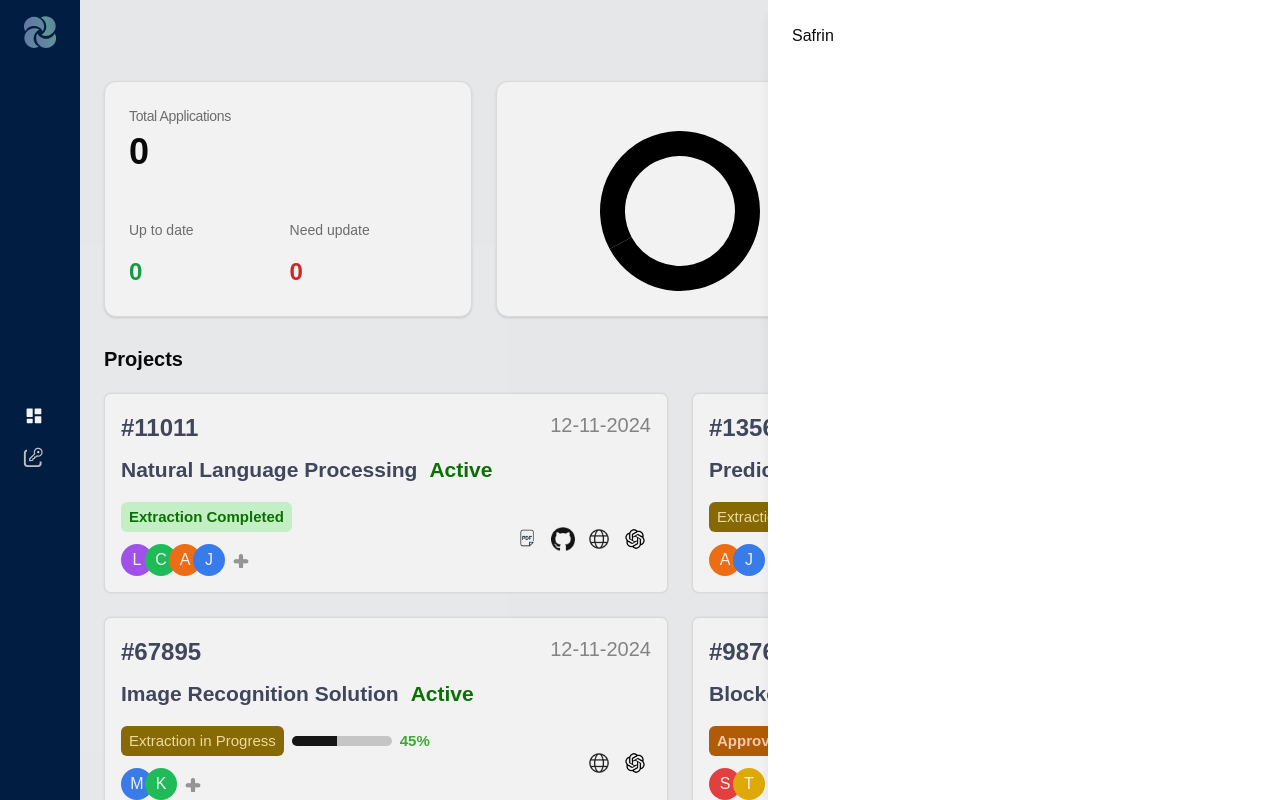
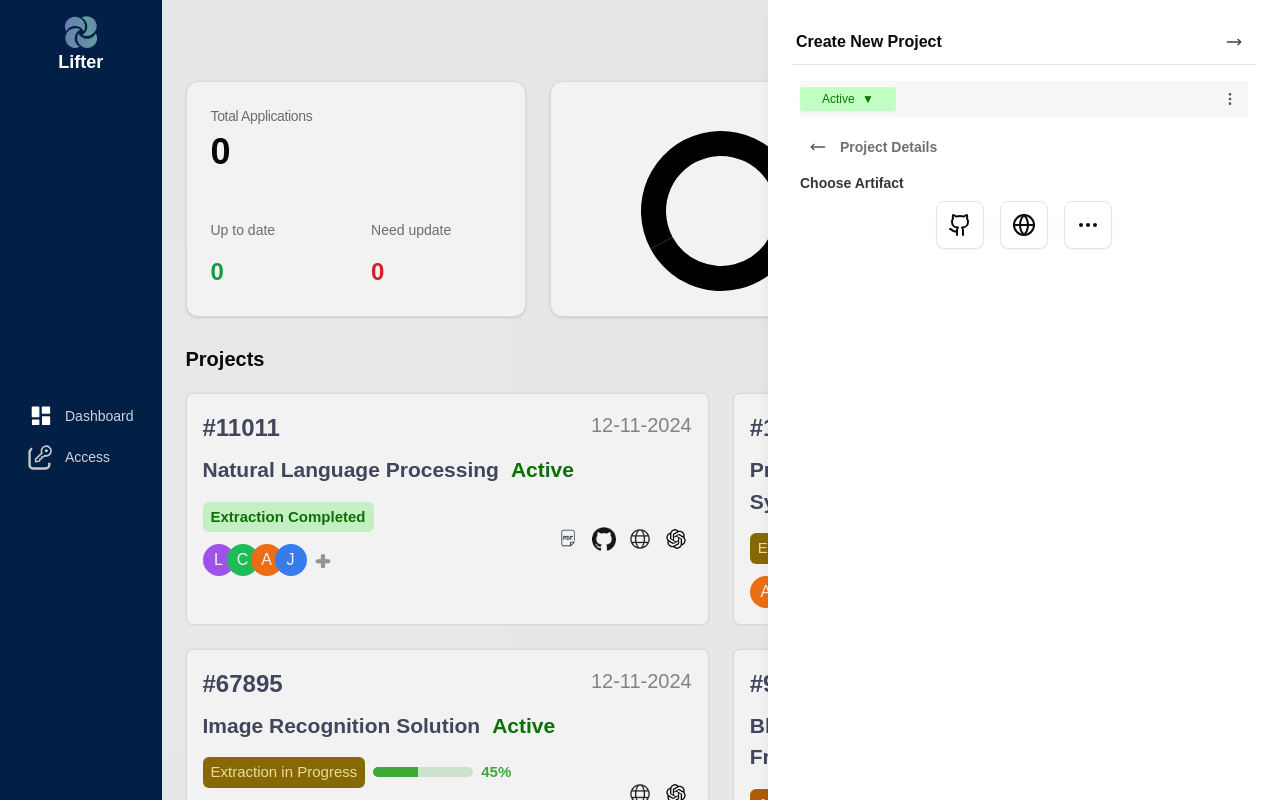
Before and after one commit to IndiumSoftware-AppEngineering/lifterAcceleratorUI, a Next.js app: page /dashboard in a window 1280 px wide. Both pictures are taken after a click on the button "New Project". Built offline with nearby package versions, Linux system fonts and the light colour scheme.

Commit message:
Document Ingestion Module(Git-Ingestion)

```diff
--- /dev/null
+++ b/src/app/dashboard/components/document-management/drawerContent.tsx
@@ -0,0 +1,269 @@
+"use client";
+import React, { useState, useRef, useEffect } from "react";
+import { Button } from "@/components/ui/button";
+import {
+  Globe,
+  Github,
+  Ellipsis,
+  MoveRight,
+  EllipsisVertical,
+  MoveLeft,
+  CheckCircle,
+} from "lucide-react";
+
+interface ArtifactOption {
+  id: string;
+  Icon: React.ElementType;
+  label: string;
+  dropdownOptions?: string[];
+}
+
+interface DropdownOption {
+  id: string;
+  label: string;
+  fields: string[];
+}
+
+export function DrawerContent() {
+  const [status, setStatus] = useState<"Active" | "Inactive">("Active");
+  const [selectedIcon, setSelectedIcon] = useState<string | null>(null);
+  const [dropdownVisible, setDropdownVisible] = useState(false);
+  const [selectedOption, setSelectedOption] = useState<string | null>(null); // To track which option the user selected
+  const dropdownRef = useRef<HTMLDivElement>(null);
+
+  const toggleStatus = () => {
+    setStatus((prev) => (prev === "Active" ? "Inactive" : "Active"));
+  };
+
+  const artifactOptions: ArtifactOption[] = [
+    {
+      id: "github",
+      Icon: Github,
+      label: "GitHub",
+      dropdownOptions: [
+        "Git Public Repo - Https",
+        "Git with Https and PAT",
+        "Git with SSH and PAT",
+        "Git with SSH and Public Key",
+        "Git Repo as Zip",
+      ],
+    },
+    { id: "globe", Icon: Globe, label: "Globe" },
+    { id: "ellipsis", Icon: Ellipsis, label: "More Options" },
+  ];
+
+  const dropdownOptions: DropdownOption[] = [
+    {
+      id: "git_https",
+      label: "Git Public Repo - Https",
+      fields: ["Git URL", "Branch URL"],
+    },
+    {
+      id: "git_https_pat",
+      label: "Git with Https and PAT",
+      fields: ["Git URL", "Branch URL", "PAT"],
+    },
+    {
+      id: "git_ssh_pat",
+      label: "Git with SSH and PAT",
+      fields: ["Git URL", "Branch URL", "SSH", "PAT"],
+    },
+    {
+      id: "git_ssh_key",
+      label: "Git with SSH and Public Key",
+      fields: ["Git URL", "Branch URL", "SSH", "Public Key"],
+    },
+    {
+      id: "git_zip",
+      label: "Git Repo as Zip",
+      fields: ["Git URL", "Branch URL"],
+    },
+  ];
+
+  const handleIconClick = (id: string) => {
+    setSelectedIcon(id);
+    setDropdownVisible(id === "github");
+    setSelectedOption(null); // Reset selected option when GitHub icon is clicked
+  };
+
+  const handleOptionSelect = (id: string) => {
+    setSelectedOption(id);
+    setDropdownVisible(false);
+  };
+
+  const handlePrePopulatedFieldClick = () => {
+    setDropdownVisible(!dropdownVisible);
+  };
+
+  const getSelectedOptionLabel = () => {
+    return (
+      dropdownOptions.find((option) => option.id === selectedOption)?.label ||
+      "Choose an Option"
+    );
+  };
+
+  const renderFields = () => {
+    const fields =
+      dropdownOptions.find((option) => option.id === selectedOption)?.fields ||
+      [];
+    return fields.map((field) => (
+      <input
+        key={field}
+        type="text"
+        placeholder={field}
+        className="p-2 border rounded text-sm"
+      />
+    ));
+  };
+
+  useEffect(() => {
+    function handleClickOutside(event: MouseEvent) {
+      if (
+        dropdownRef.current &&
+        !dropdownRef.current.contains(event.target as Node) // Check if the clicked element is inside the dropdown
+      ) {
+        setDropdownVisible(false);
+      }
+    }
+
+    document.addEventListener("mousedown", handleClickOutside);
+    return () => {
+      document.removeEventListener("mousedown", handleClickOutside);
+    };
+  }, []);
+
+  return (
+    <div className="flex flex-col h-screen bg-white">
+      <div className="flex-shrink-0 p-1 border-b pt-0">
+        <div className="flex justify-between items-center">
+          <h2 className="text-base font-semibold">Create New Project</h2>
+          <Button variant="ghost" size="icon" className="text-gray-700">
+            <MoveRight className="w-5 h-5" />
+          </Button>
+        </div>
+      </div>
+
+      <div className="flex-grow overflow-y-auto p-2 pt-4 pb-4">
+        {/* Status Toggle */}
+        <div className="flex justify-between items-center mb-3 bg-[#F7F7F7]">
+          <div
+            className={`px-2 py-1 rounded text-xs cursor-pointer shadow-sm transition-all w-24 text-center ${
+              status === "Active"
+                ? "bg-[#C1FFC3] text-[#0C7603]"
+                : "bg-[#FFD4B7] text-[#BA6107]"
+            }`}
+            onClick={toggleStatus}
+          >
+            {status} <span className="ml-1">▼</span>
+          </div>
+          <Button variant="ghost" size="icon" className="text-gray-700">
+            <EllipsisVertical className="w-4 h-4 text-gray-600 cursor-pointer" />
+          </Button>
+        </div>
+
+        {/* Project Details */}
+        <div className="mb-2">
+          <div className="flex items-center gap-1">
+            <Button variant="ghost" size="icon" className="text-gray-700">
+              <MoveLeft className="w-4 h-4 text-gray-600 cursor-pointer" />
+            </Button>
+            <h3 className="text-sm font-semibold text-[#707070]">
+              Project Details
+            </h3>
+          </div>
+        </div>
+
+        {/* Choose Artifact */}
+        <div className="mb-3">
+        <h4 className="text-sm font-semibold mb-2 text-[#363636]">
+        Choose Artifact
+          </h4>
+          <div className="flex justify-center gap-4">
+            {artifactOptions.map(({ id, Icon }) => (
+              <div
+                key={id}
+                className={`w-12 h-12 flex justify-center items-center border rounded-lg cursor-pointer shadow-sm transition-all ${
+                  selectedIcon === id
+                    ? "bg-indigo-100 text-indigo-600 scale-105 shadow-md"
+                    : "hover:bg-gray-100 hover:shadow-sm"
+                }`}
+                onClick={() => handleIconClick(id)}
+              >
+                <Icon className="w-6 h-6" />
+              </div>
+            ))}
+          </div>
+        </div>
+
+        {/* Selected Option Display */}
+        {selectedIcon === "github" && (
+          <div className="mb-3">
+            <h4 className="text-sm font-bold mb-2 text-gray-700">
+              {getSelectedOptionLabel()}
+            </h4>
+          </div>
+        )}
+
+        {/* Render Fields Based on Selected Option */}
+        {selectedIcon === "github" && (
+          <div className="mt-2">
+            <div className="flex flex-col gap-2" ref={dropdownRef}>
+              {/* Pre-populated Selected Option Field */}
+              <div className="relative">
+                <input
+                  type="text"
+                  value={getSelectedOptionLabel()}
+                  readOnly
+                  className="p-2 border rounded text-sm w-full bg-gray-100 cursor-pointer"
+                  onClick={handlePrePopulatedFieldClick}
+                />
+                {dropdownVisible && (
+                  <div className="absolute z-10 w-full mt-1 bg-white border rounded shadow-sm">
+                    <ul className="space-y-2 py-2">
+                      {dropdownOptions.map((option) => (
+                        <li
+                          key={option.id}
+                          onClick={() => handleOptionSelect(option.id)}
+                          className={`flex items-center gap-2 px-4 py-2 rounded cursor-pointer transition-all text-sm ${
+                            selectedOption === option.id
+                              ? "bg-indigo-50 text-indigo-700 font-medium"
+                              : "hover:bg-gray-100"
+                          }`}
+                        >
+                          <CheckCircle
+                            className={`w-4 h-4 ${
+                              selectedOption === option.id
+                                ? "text-[#172B9E]"
+                                : "text-gray-300"
+                            }`}
+                          />
+                          <span>{option.label}</span>
+                        </li>
+                      ))}
+                    </ul>
+                  </div>
+                )}
+              </div>
+              {selectedOption && (
+                <>
+                  {renderFields()}
+                  <div className="flex justify-center mt-4">
+                    <Button
+                      variant="default"
+                      className="mt-2 font-bold"
+                      backgroundColor="#172B9E"
+                      color="#FFFFFF"
+                      width="114px"
+                    >
+                      Get Repo
+                    </Button>
+                  </div>
+                </>
+              )}
+            </div>
+          </div>
+        )}
+      </div>
+    </div>
+  );
+}
--- a/src/app/dashboard/page.tsx
+++ b/src/app/dashboard/page.tsx
@@ -2,6 +2,7 @@
 import AnimatedSideNav from '@/components/common/animatedSideNav';
 import ApplicationsCard from '@/components/common/applicationCountCard';
 import { RightDrawer } from '@/components/common/drawer';
+import { DrawerContent } from '@/app/dashboard/components/document-management/drawerContent';
 import FilterComponents from '@/components/common/filterComponents';
 import PieChartComponent from '@/components/common/pieChartComponent';
 import ProjectStatusCard from '@/components/common/projectStatusCard';
@@ -209,7 +210,7 @@ export default function Page() {
         isOpen={isCreateNewProject}
         toggleDrawer={handleClickNewProject}
       >
-        <p>Safrin</p>
+        <DrawerContent />
       </RightDrawer>
     </div>
   );
--- a/src/components/common/animatedSideNav.tsx
+++ b/src/components/common/animatedSideNav.tsx
@@ -34,7 +34,7 @@ function AnimatedSideNav() {
     <nav
       onMouseEnter={() => setIsExpanded(true)}
       onMouseLeave={() => setIsExpanded(false)}
-      className={`flex min-h-screen sm:min-h-3/6  flex-col bg-[#021f46] p-4 transition-all duration-700 ${
+      className={`flex min-h-screen sm:min-h-3/6 flex-col bg-[#021f46] p-4 transition-all duration-700 z-30 ${
         isExpanded ? 'w-nav_width' : 'w-20'
       }`}
     >
--- a/src/components/common/drawer.tsx
+++ b/src/components/common/drawer.tsx
@@ -23,7 +23,7 @@ export function RightDrawer({ children, isOpen, toggleDrawer }: drawerProps) {
       </div>
       {isOpen && (
         <div
-          className='fixed inset-0 z-30 bg-black bg-opacity-5'
+          className='fixed inset-0 z-20 bg-black bg-opacity-5'
           onClick={toggleDrawer}
         />
       )}
--- a/src/components/common/projectStatusCard.tsx
+++ b/src/components/common/projectStatusCard.tsx
@@ -1,13 +1,13 @@
-import Image from 'next/image';
-import React from 'react';
-import { Button } from '@/components/ui/button';
-import { Progress } from '@/components/ui/progress';
+import Image from "next/image";
+import React from "react";
+import { Button } from "@/components/ui/button";
+import { Progress } from "@/components/ui/progress";
 import {
   Tooltip,
   TooltipContent,
   TooltipProvider,
   TooltipTrigger,
-} from '@/components/ui/tooltip';
+} from "@/components/ui/tooltip";
 
 interface Avatar {
   name: string;
@@ -41,72 +41,72 @@ const ProjectStatusCard: React.FC<CardProps> = ({
   icons,
   progress,
 }) => {
-  let extractionStatusColor = '';
-  let extractionStatusBgColor = '';
+  let extractionStatusColor = "";
+  let extractionStatusBgColor = "";
 
   switch (extractionStatus) {
-    case 'Extraction Completed':
-      extractionStatusColor = 'text-[#0C7603]';
-      extractionStatusBgColor = 'bg-[#CFFCD0]';
+    case "Extraction Completed":
+      extractionStatusColor = "text-[#0C7603]";
+      extractionStatusBgColor = "bg-[#CFFCD0]";
       break;
-    case 'Approval Pending':
-      extractionStatusColor = 'text-[#FFD4B7]';
-      extractionStatusBgColor = 'bg-[#BA6107]';
+    case "Approval Pending":
+      extractionStatusColor = "text-[#FFD4B7]";
+      extractionStatusBgColor = "bg-[#BA6107]";
       break;
-    case 'Feedback Needed':
-      extractionStatusColor = 'text-[#FFD700]';
-      extractionStatusBgColor = 'bg-[#FFFFE0]';
+    case "Feedback Needed":
+      extractionStatusColor = "text-[#FFD700]";
+      extractionStatusBgColor = "bg-[#FFFFE0]";
       break;
-    case 'Extraction Failed':
-      extractionStatusColor = 'text-[#DD1C1E]';
-      extractionStatusBgColor = 'bg-[#FFE5E5]';
+    case "Extraction Failed":
+      extractionStatusColor = "text-[#DD1C1E]";
+      extractionStatusBgColor = "bg-[#FFE5E5]";
       break;
-    case 'Extraction in Progress':
-      extractionStatusColor = 'text-[#F8E7AA]';
-      extractionStatusBgColor = 'bg-[#8E6F05]';
+    case "Extraction in Progress":
+      extractionStatusColor = "text-[#F8E7AA]";
+      extractionStatusBgColor = "bg-[#8E6F05]";
       break;
     default:
-      extractionStatusColor = 'text-[#0C7603]';
-      extractionStatusBgColor = 'bg-[#CFFCD0]';
+      extractionStatusColor = "text-[#0C7603]";
+      extractionStatusBgColor = "bg-[#CFFCD0]";
   }
 
   return (
-    <div className='border rounded-[7px] p-4 shadow-[0px_0px_2px_#0000001A] bg-white'>
-      <div className='flex justify-between items-start'>
+    <div className="border rounded-[7px] p-4 shadow-[0px_0px_2px_#0000001A] bg-white">
+      <div className="flex justify-between items-start">
         <div>
-          <h3 className='text-[24px] font-bold text-[#444A61] mb-2'>{`#${id}`}</h3>
-          <div className='flex items-center gap-3'>
-            <h2 className='text-[21px] font-bold text-[#444A61]'>{title}</h2>
+          <h3 className="text-[24px] font-bold text-[#444A61] mb-2">{`#${id}`}</h3>
+          <div className="flex items-center gap-3">
+            <h2 className="text-[21px] font-bold text-[#444A61]">{title}</h2>
             <p
               className={`text-[21px] font-bold ${
-                status === 'Active' ? 'text-[#0C7603]' : 'text-[#DD1C1E]'
+                status === "Active" ? "text-[#0C7603]" : "text-[#DD1C1E]"
               }`}
             >
               {status}
             </p>
           </div>
         </div>
-        <p className='text-[20px] text-[#8B8B8B] whitespace-nowrap'>{date}</p>
+        <p className="text-[20px] text-[#8B8B8B] whitespace-nowrap">{date}</p>
       </div>
 
-      <div className='mt-4 flex justify-between items-center'>
-        <div className='flex flex-col items-start gap-3'>
-          {extractionStatus === 'Extraction in Progress' &&
+      <div className="mt-4 flex justify-between items-center">
+        <div className="flex flex-col items-start gap-3">
+          {extractionStatus === "Extraction in Progress" &&
           progress !== undefined ? (
-            <div className='flex items-center gap-2'>
+            <div className="flex items-center gap-2">
               <div
                 className={`flex items-center text-[15px] font-base ${extractionStatusColor} ${extractionStatusBgColor} px-2 py-1 rounded-md`}
               >
                 <span>{extractionStatus}</span>
               </div>
-              <div className='flex items-center'>
+              <div className="flex items-center">
                 <TooltipProvider>
                   <Tooltip>
                     <TooltipTrigger>
                       <Progress
                         value={progress}
-                        color='#40B139'
-                        className='w-[100px] h-2.5 mr-2'
+                        color="##40B139"
+                        className="w-[100px] h-2.5 mr-2"
                       />
                     </TooltipTrigger>
                     <TooltipContent>
@@ -114,7 +114,7 @@ const ProjectStatusCard: React.FC<CardProps> = ({
                     </TooltipContent>
                   </Tooltip>
                 </TooltipProvider>
-                <span className='text-[15px] font-bold text-[#40B139] min-w-[40px]'>
+                <span className="text-[15px] font-bold text-[#40B139] min-w-[40px]">
                   {progress}%
                 </span>
               </div>
@@ -127,36 +127,37 @@ const ProjectStatusCard: React.FC<CardProps> = ({
             </div>
           )}
 
-          <div className='flex items-center -space-x-2'>
+          <div className="flex items-center -space-x-2">
             {avatars.map((avatar, index) => (
               <div
                 key={index}
-                className={`w-8 h-8 rounded-full flex items-center justify-center text-white font-medium ${avatar.color} transition-all duration-300 ease-in-out transform hover:scale-110 hover:shadow-md`}
+                className={`w-8 h-8 rounded-full flex items-center justify-center text-white font-medium ${avatar.color} transition-all duration-300 ease-in-out transform hover:scale-110 hover:shadow-md cursor-pointer`}
               >
                 {avatar.name[0]}
               </div>
             ))}
+
             <Image
-              src='/images/plus.svg'
-              alt='plus icon'
+              src="/images/plus.svg"
+              alt="plus icon"
               width={16}
               height={16}
-              className='w-4 h-4 font-bold stroke-2'
-              style={{ marginLeft: '8px' }}
+              className="w-4 h-4 font-bold stroke-2"
+              style={{ marginLeft: "8px" }}
             />
           </div>
         </div>
 
-        <div className='flex gap-1'>
+        <div className="flex gap-1">
           {icons.map((icon, index) => (
-            <Button key={index} variant='ghost' className='p-1'>
-              <a href={icon.link} target='_blank'>
+            <Button key={index} variant="ghost" className="p-1">
+              <a href={icon.link} target="_blank">
                 <Image
                   src={icon.iconPath}
                   alt={icon.name}
                   width={30}
                   height={30}
-                  className='w-6 h-6 transition-all duration-300 ease-in-out transform hover:scale-110 hover:shadow-md'
+                  className="w-6 h-6 transition-all duration-300 ease-in-out transform hover:scale-110 hover:shadow-md"
                 />
               </a>
             </Button>
--- a/src/components/ui/button.tsx
+++ b/src/components/ui/button.tsx
@@ -39,18 +39,19 @@ export interface ButtonProps
   asChild?: boolean;
   backgroundColor?: string;
   color?: string;
+  width?: string;
 }
 
 const Button = React.forwardRef<HTMLButtonElement, ButtonProps>(
   (
-    { className, variant, size, asChild = false, backgroundColor, color, ...props },
+    { className, variant, size, asChild = false, backgroundColor, color, width, ...props },
     ref
   ) => {
     const Comp = asChild ? Slot : "button";
     return (
       <Comp
         className={cn(buttonVariants({ variant, size, className }))}
-        style={{ backgroundColor, color }}
+        style={{ backgroundColor, color, width }}
         ref={ref}
         {...props}
       />
--- a/src/components/ui/progress.tsx
+++ b/src/components/ui/progress.tsx
@@ -12,13 +12,13 @@ const Progress = React.forwardRef<
   <ProgressPrimitive.Root
     ref={ref}
     className={cn(
-      "relative h-2 w-full overflow-hidden rounded-full bg-primary/20",
+      "relative h-2 w-full overflow-hidden rounded-full bg-[#40B139]/20",
       className
     )}
     {...props}
   >
     <ProgressPrimitive.Indicator
-      className="h-full w-full flex-1 bg-primary transition-all"
+      className="h-full w-full flex-1 bg-[#40B139] transition-all"
       style={{ transform: `translateX(-${100 - (value || 0)}%)` }}
     />
   </ProgressPrimitive.Root>
```
Also changed, not shown: 1 other file (tests, documents, lock files or other folders).
